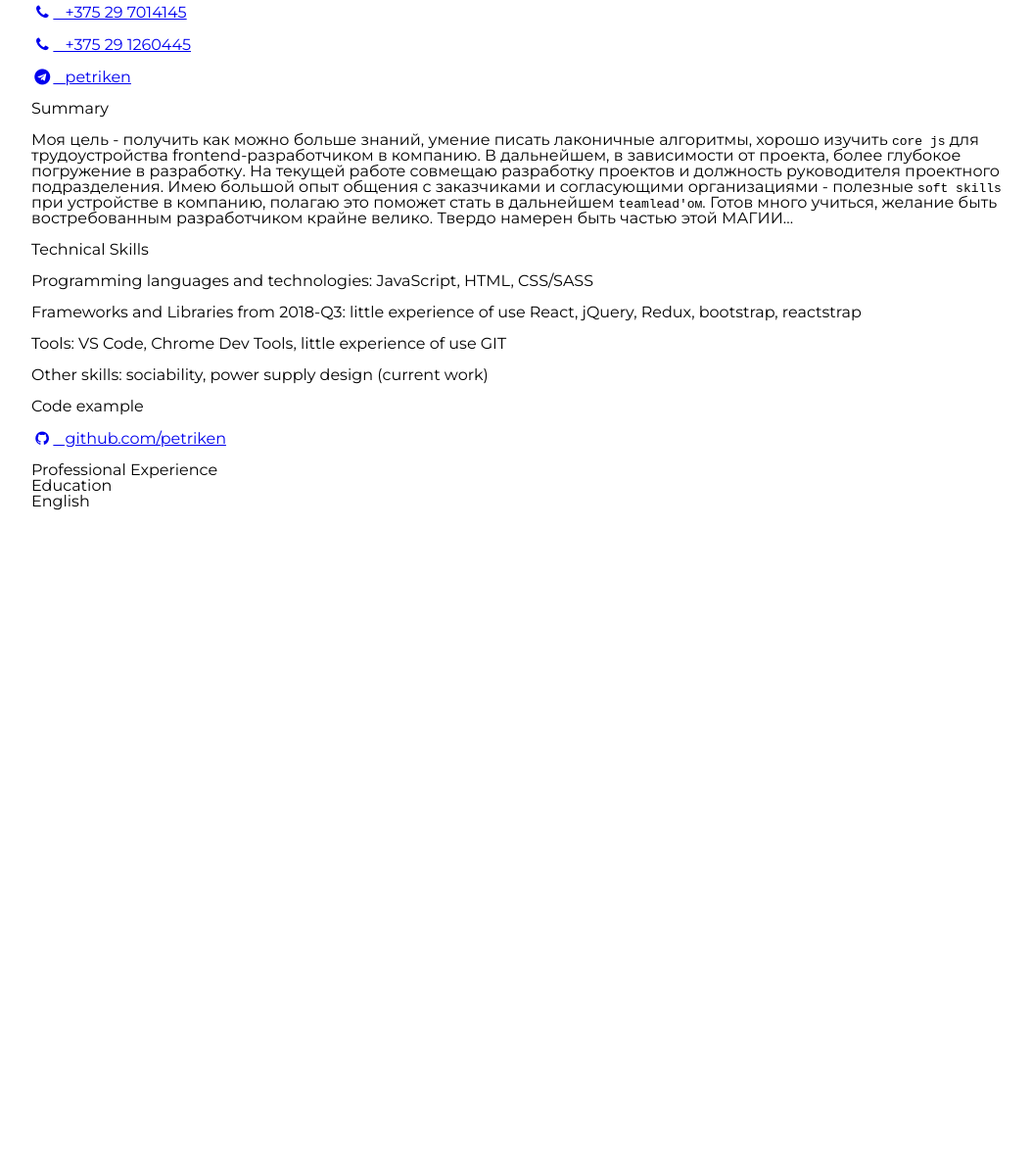
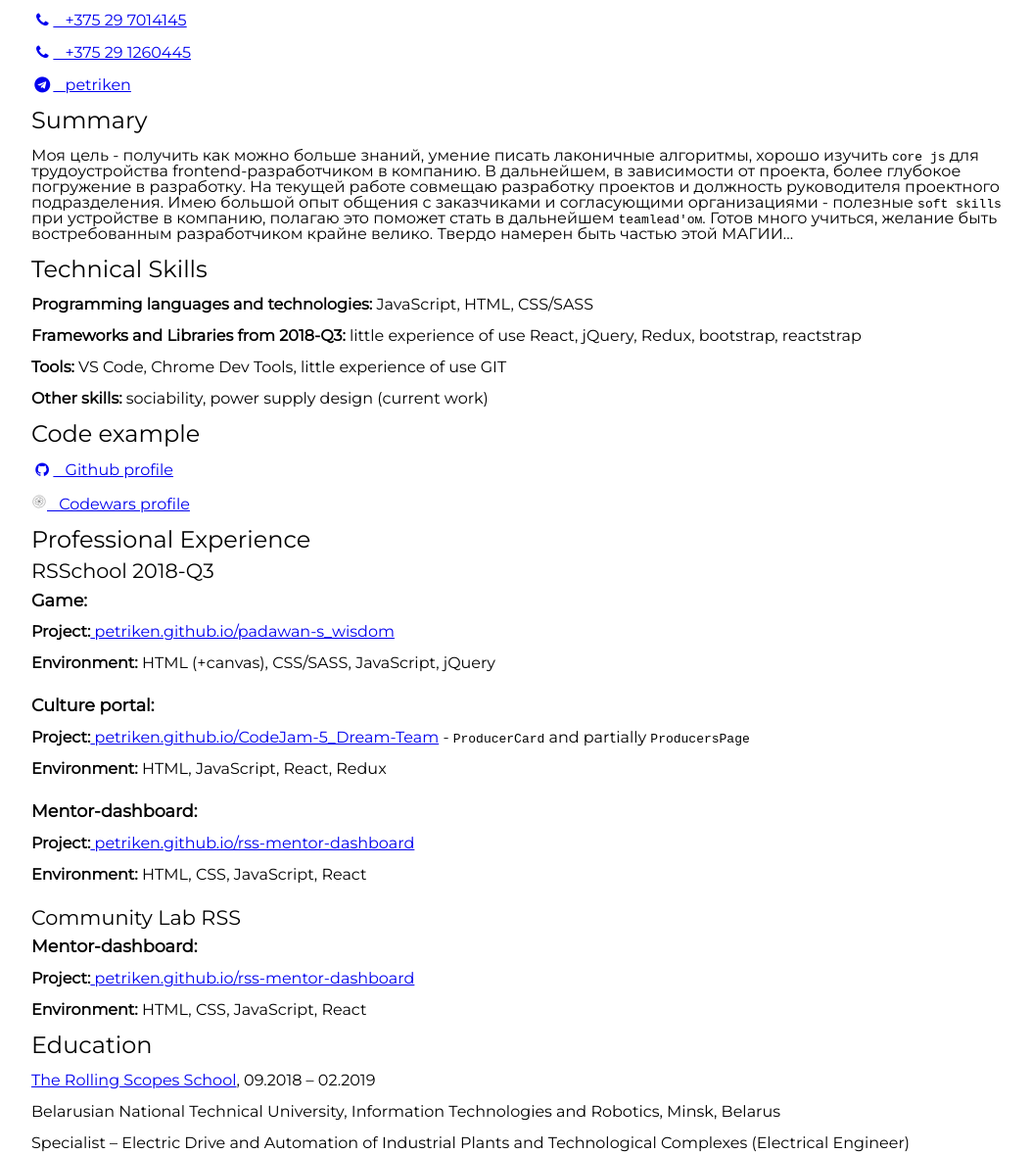
Before and after one commit to petriken/rsschool-2019Q1-cv, a plain HTML site: page index.html in a window 1280 px wide. Shown: the part 173-1351 px from the top of the page at 98% size, without its empty margins (96-1149 px from the left). Before the commit the page ends 800 px from the top, so only its background shows below. Drawn offline with Linux system fonts and the light colour scheme.

Commit message:
refact: add new data to html and some style

```diff
--- a/css/style.css
+++ b/css/style.css
@@ -58,3 +58,35 @@ body {
   left: 50%;
   transform: translateX(-50%);
 }
+
+.icon {
+	/* width: 25px;
+	height: 25px; */
+}
+
+.icon-codewars {
+	display: inline-block;
+	width: 16px;
+	height: 16px;
+	margin: 0;
+	background-image: url('../img/codewars_icon_16.png');
+}
+
+.text-headline {
+	font-size: 1.5rem;
+}
+
+.text-title {
+	padding: 10px 0 0 0;
+	font-size: 1.3rem;
+}
+
+.text-subtitle {
+	padding: 10px 0 0 0;
+	font-size: 1.1rem;
+	font-weight: bold;
+}
+
+.text-prefix {
+	font-weight: bold;
+}
--- a/index.html
+++ b/index.html
@@ -28,40 +28,63 @@
     </header>
     <main class="main">
       <section class="section">
-        <h3><a name="contacts">Contacts</a></h3>
-        <p><a class="contacts-email" href="mailto:petriken82@gmail.com"><i class="icon-mail-alt">&#8194 petriken82@gmail.com</i></a></p>
-        <p><a class="contacts-mobile" href="tel:+375297014145"><i class="icon-phone">&#8194 +375 29 7014145</i></a>
+        <h3 class="text-headline"><a name="contacts">Contacts</a></h3>
+        <p><a class="contacts-email" href="mailto:petriken82@gmail.com"><i class="icon-mail-alt icon">&#8194 petriken82@gmail.com</i></a></p>
+        <p><a class="contacts-mobile" href="tel:+375297014145"><i class="icon-phone icon">&#8194 +375 29 7014145</i></a>
         </p>
-        <p><a class="contacts-mobile" href="tel:+375291260445"><i class="icon-phone">&#8194 +375 29 1260445</i></a>
+        <p><a class="contacts-mobile" href="tel:+375291260445"><i class="icon-phone icon">&#8194 +375 29 1260445</i></a>
         </p>
-        <p><a class="contacts-telegram" href="https://t.me/Petriken" target="_blank"><i class="icon-telegram"></i>&#8194 petriken</a>
+        <p><a class="contacts-telegram" href="https://t.me/Petriken" target="_blank"><i class="icon-telegram icon"></i>&#8194 petriken</a>
         </p>
 
       </section>
       <section class="section">
-          <h3><a name="summary">Summary</a></h3>
+          <h3 class="text-headline"><a name="summary">Summary</a></h3>
           <p>Моя цель - получить как можно больше знаний, умение писать лаконичные алгоритмы, хорошо изучить <code>core js</code> для трудоустройства frontend-разработчиком в компанию. В дальнейшем, в зависимости от проекта, более глубокое погружение в разработку. На текущей работе совмещаю разработку проектов и должность руководителя проектного подразделения. Имею большой опыт общения с заказчиками и согласующими организациями - полезные <code>soft skills</code> при устройстве в компанию, полагаю это поможет стать в дальнейшем <code>teamlead'ом</code>. Готов много учиться, желание быть востребованным разработчиком крайне велико. Твердо намерен быть частью этой МАГИИ...</p>
       </section>
       <section class="section">
-          <h3><a name="technical-skills">Technical Skills</a></h3>
-          <p><b>Programming languages and technologies:</b> JavaScript, HTML, CSS/SASS</p>
-          <p><b>Frameworks and Libraries from 2018-Q3:</b> little experience of use React, jQuery, Redux, bootstrap, reactstrap</p>
-          <p><b>Tools:</b> VS Code, Chrome Dev Tools, little experience of use GIT </p>
-          <p><b>Other skills:</b> sociability, power supply design (current work)</p>
+          <h3 class="text-headline"><a name="technical-skills">Technical Skills</a></h3>
+          <p><b class="text-prefix">Programming languages and technologies:</b> JavaScript, HTML, CSS/SASS</p>
+          <p><b class="text-prefix">Frameworks and Libraries from 2018-Q3:</b> little experience of use React, jQuery, Redux, bootstrap, reactstrap</p>
+          <p><b class="text-prefix">Tools:</b> VS Code, Chrome Dev Tools, little experience of use GIT </p>
+          <p><b class="text-prefix">Other skills:</b> sociability, power supply design (current work)</p>
       </section>
       <section class="section">
-          <h3><a name="code-example">Code example</a></h3>
-          <p><a class="section-experience-github" href="https://github.com/petriken" target="_blank"><i class="icon-github-circled">&#8194 github.com/petriken</i></a>
+          <h3 class="text-headline"><a name="code-example">Code example</a></h3>
+          <p><a class="section-experience-github" href="https://github.com/petriken" target="_blank"><i class="icon-github-circled icon">&#8194 Github profile</i></a>
+          </p>
+          <p><a class="section-experience-codewars" href="https://www.codewars.com/users/petriken" target="_blank"><i class="icon-codewars icon"></i>&#8194 Codewars profile</a>
           </p>
       </section>
       <section class="section">
-          <h3><a name="professional-experience">Professional Experience</a></h3>
+          <h3 class="text-headline"><a name="professional-experience">Professional Experience</a></h3>
+          <h4 class="text-title">RSSchool 2018-Q3</h4>
+          <h5 class="text-subtitle">Game:</h5>
+          <p><b class="text-prefix">Project:</b><a class="section-experience-github" href="https://petriken.github.io/padawan-s_wisdom" target="_blank"> petriken.github.io/padawan-s_wisdom</a></p>
+          <p><b class="text-prefix">Environment:</b> HTML (+canvas), CSS/SASS, JavaScript, jQuery</p>
+
+          <h5 class="text-subtitle">Culture portal:</h5>
+          <p><b class="text-prefix">Project:</b><a class="section-experience-github" href="https://petriken.github.io/CodeJam-5_Dream-Team" target="_blank"> petriken.github.io/CodeJam-5_Dream-Team</a> - <code>ProducerCard</code> and partially <code>ProducersPage</code></p>
+          <p><b class="text-prefix">Environment:</b> HTML, JavaScript, React, Redux</p>
+
+          <h5 class="text-subtitle">Mentor-dashboard:</h5>
+          <p><b class="text-prefix">Project:</b><a class="section-experience-github" href="https://petriken.github.io/rss-mentor-dashboard" target="_blank"> petriken.github.io/rss-mentor-dashboard</a></p>
+          <p><b class="text-prefix">Environment:</b> HTML, CSS, JavaScript, React</p>
+          <h4 class="text-title">Community Lab RSS</h4>
+          <h5 class="text-subtitle">Mentor-dashboard:</h5>
+          <p><b class="text-prefix">Project:</b><a class="section-experience-github" href="https://petriken.github.io/rss-mentor-dashboard" target="_blank"> petriken.github.io/rss-mentor-dashboard</a></p>
+          <p><b class="text-prefix">Environment:</b> HTML, CSS, JavaScript, React</p>
+
       </section>
       <section class="section">
-          <h3><a name="education">Education</a></h3>
+          <h3 class="text-headline"><a name="education">Education</a></h3>
+          <p><a class="section-education" href="https://school.rollingscopes.com/" target="_blank">The Rolling Scopes School</a>, 09.2018 – 02.2019</p>
+          <p>Belarusian National Technical University, Information Technologies and Robotics, Minsk, Belarus </p>
+          <p>Specialist – Electric Drive and Automation of Industrial Plants and Technological Complexes (Electrical Engineer)</p>
       </section>
       <section class="section">
-          <h3><a name="english">English</a></h3>
+          <h3 class="text-headline"><a name="english">English</a></h3>
+          <p>Pre-intermediate (I attend courses)</p>
       </section>
     </main>
     <footer class="footer"></footer>
```
